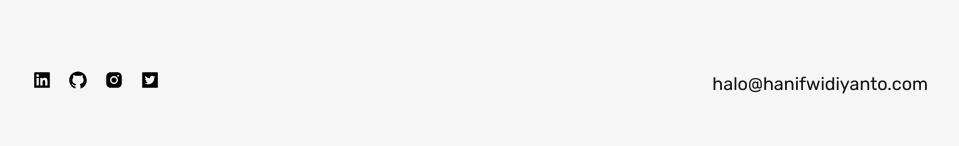
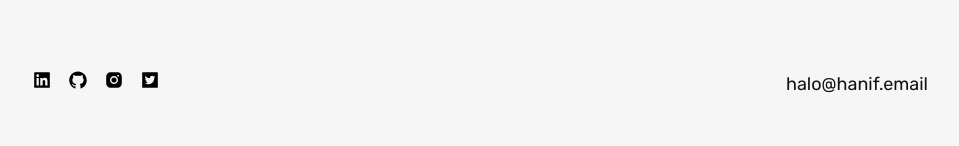
Before and after one commit to hanifwidiyanto/portfolio, a Next.js app: page / in a window 1280 px wide. Shown: the part 654-800 px from the top of the page, without its empty margins (160-1119 px from the left). Built offline with nearby package versions, Linux system fonts and the light colour scheme.

Commit message:
change email

```diff
--- a/src/pages/contact.jsx
+++ b/src/pages/contact.jsx
@@ -91,7 +91,7 @@ export default function Contact() {
           </div>
           <div className="flex flex-col md:gap-1 gap-[1px]">
             <h6 className="text-gelap text-sm">Mail me at</h6>
-            <h4 className="text-md">halo@hanifwidiyanto.com</h4>
+            <h4 className="text-md">halo@hanif.email</h4>
           </div>
         </div>
       </div>
--- a/src/pages/header.jsx
+++ b/src/pages/header.jsx
@@ -129,7 +129,7 @@ export default function Header() {
             </Link>
           </div>
           <span className="font-rubik text-lg text-gelap">
-            halo@hanifwidiyanto.com
+            halo@hanif.email
           </span>
         </div>
       </section>
```
